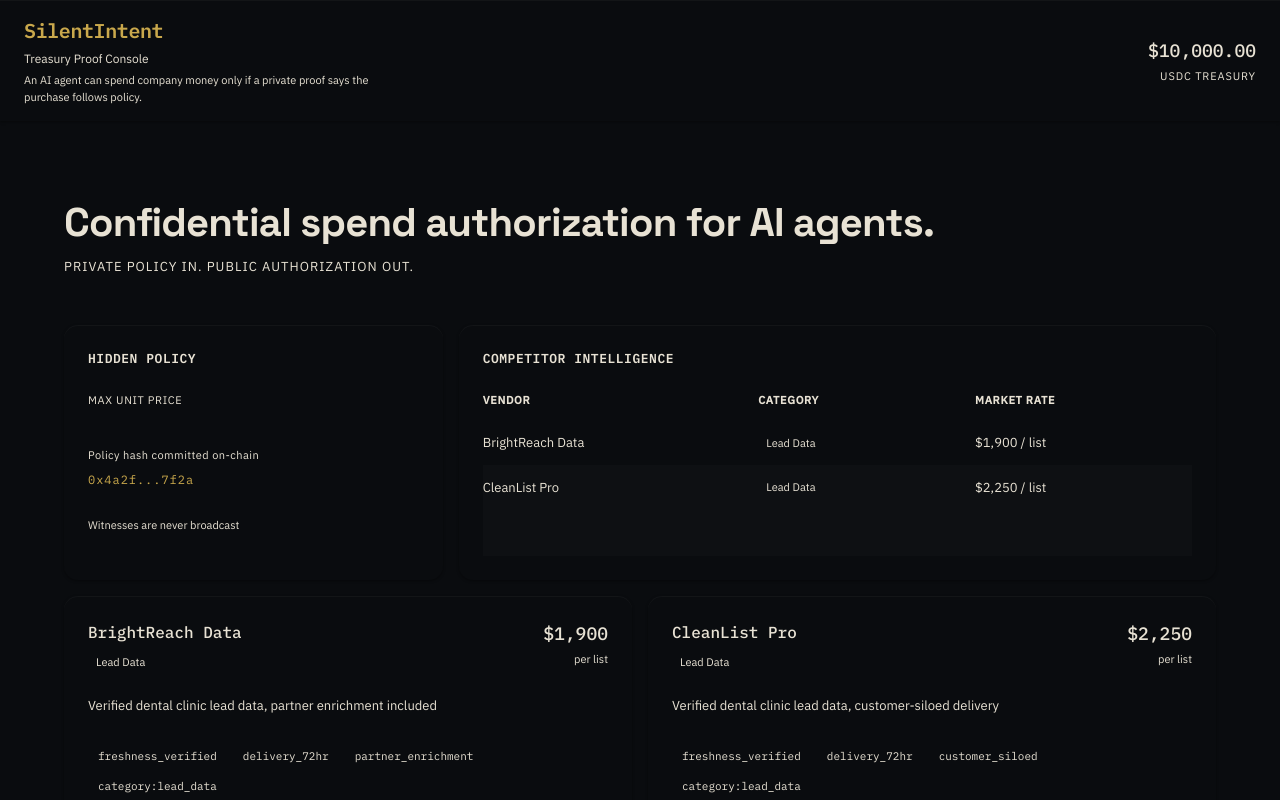
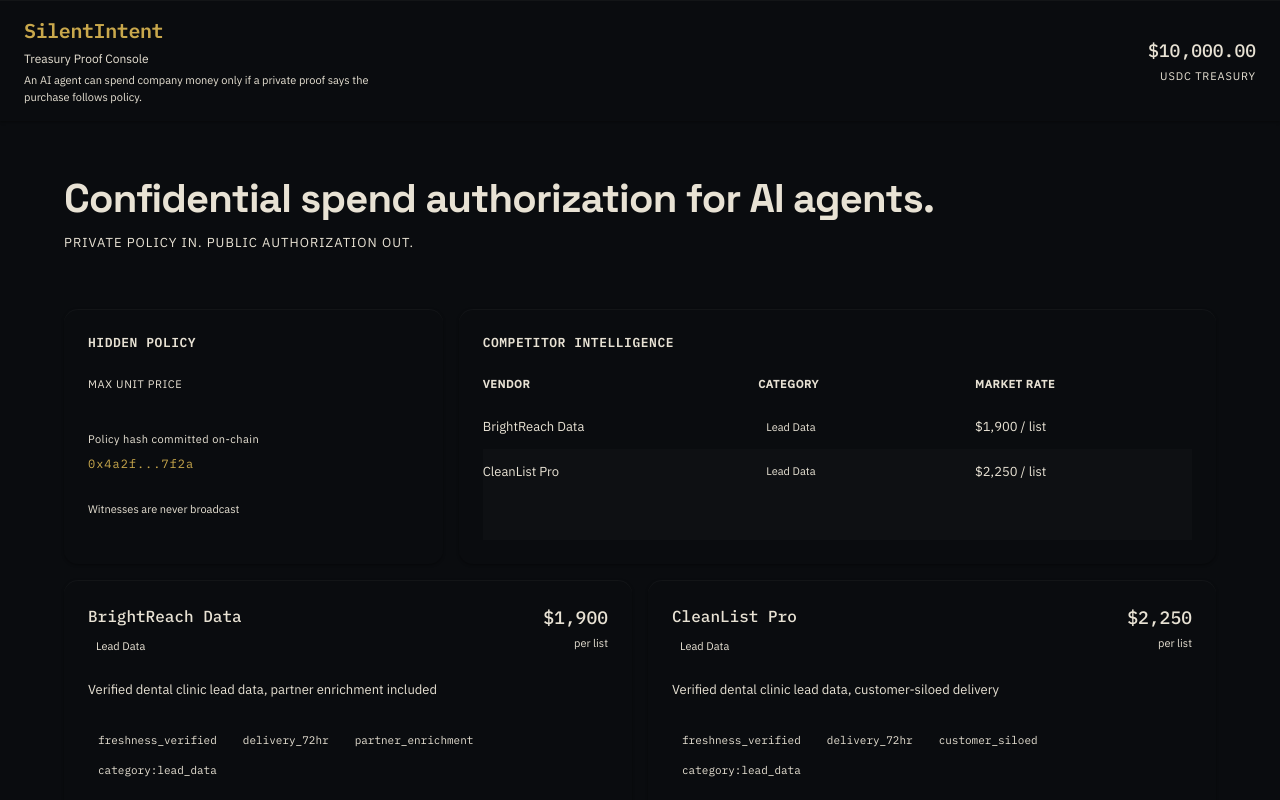
Before and after one commit to vishnumahesha/silentintent, a Next.js app: page / in a window 1280 px wide. Shown: the top 800 px of the page. Built offline with nearby package versions, Linux system fonts and the light colour scheme.

Commit message:
[design] tighten hero top padding for better above-the-fold density

```diff
--- a/app/page.tsx
+++ b/app/page.tsx
@@ -126,7 +126,7 @@ export default function Page() {
           boxSizing: 'border-box',
         }}
       >
-        <div style={{ paddingTop: '48px', paddingBottom: '32px' }}>
+        <div style={{ paddingTop: '24px', paddingBottom: '40px' }}>
           <p
             style={{
               fontFamily: "'Space Grotesk', sans-serif",
```
